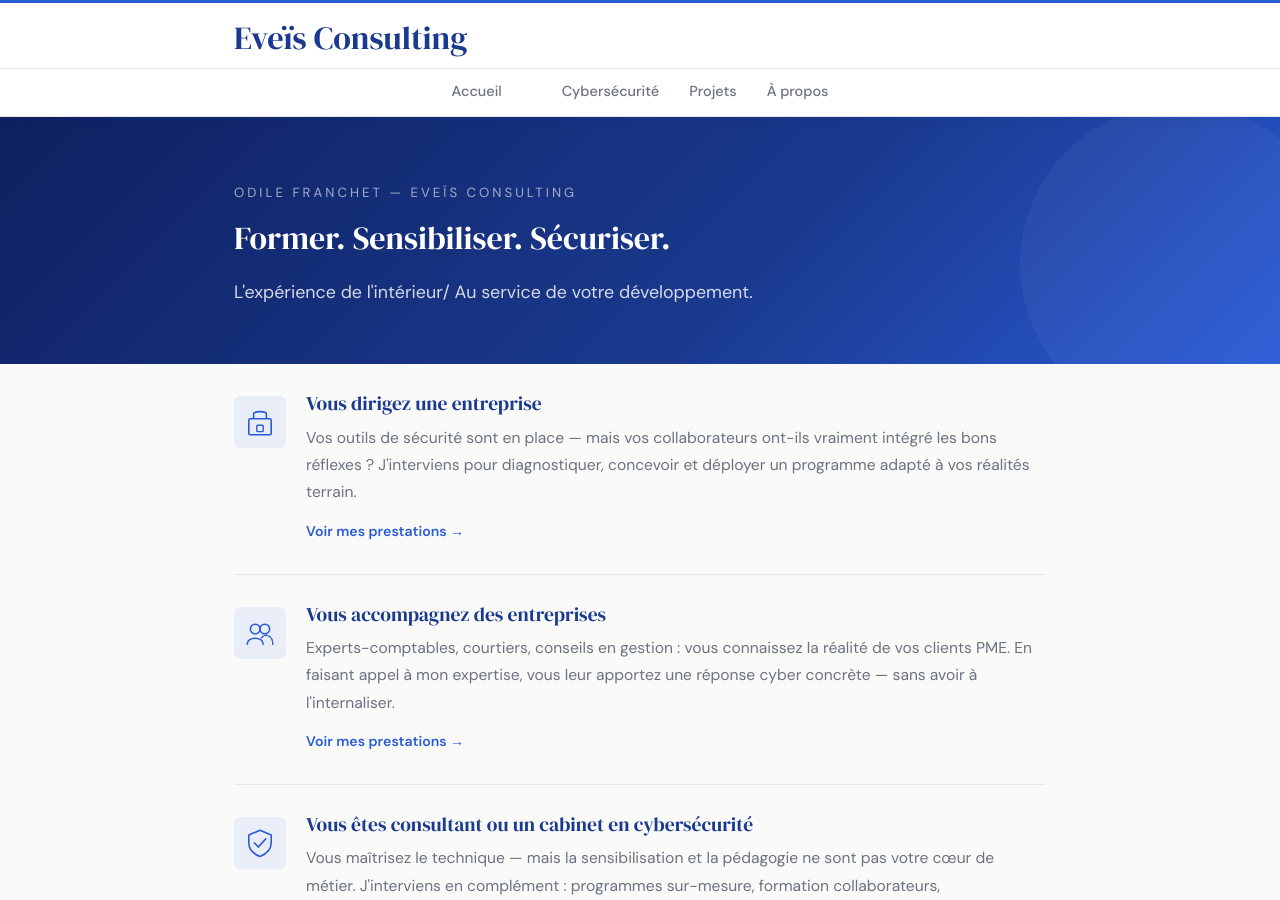
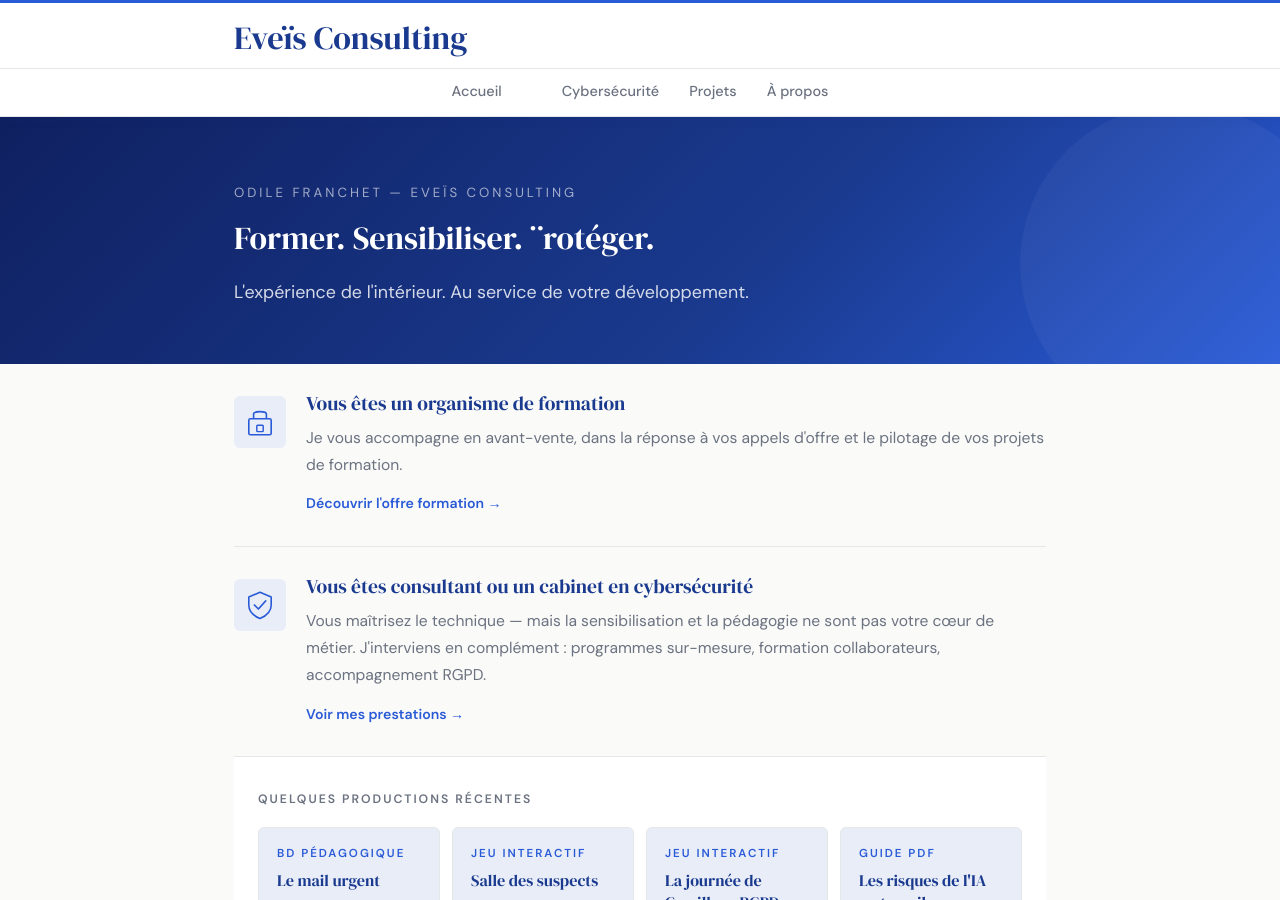
Before and after one commit to ofranchet73/eveis-consulting, a Jekyll site: the page built from index.md, in a window 1280 px wide and 900 px high. Built offline with Jekyll 4.4.1, drawn with Linux system fonts in a browser that asks for light colours; some of the changed text lies outside the part shown.

Commit message:
Update home.html

```diff
--- a/_layouts/home.html
+++ b/_layouts/home.html
@@ -4,8 +4,8 @@ layout: default
 <div class="hero">
   <div class="hero-inner">
     <p class="hero-eyebrow">Odile Franchet — Eveïs Consulting  </p>
-    <h1>Former. Sensibiliser. Sécuriser.</h1>
-    <p class="hero-sub">L'expérience de l'intérieur/ Au service de votre développement.</p>
+    <h1>Former. Sensibiliser. ¨rotéger.</h1>
+    <p class="hero-sub">L'expérience de l'intérieur. Au service de votre développement.</p>
   </div>
 </div>
 
@@ -21,29 +21,13 @@ layout: default
         </svg>
       </div>
       <div class="home-cible-text">
-        <h2>Vous dirigez une entreprise</h2>
-        <p>Vos outils de sécurité sont en place — mais vos collaborateurs ont-ils vraiment intégré les bons réflexes ? J'interviens pour diagnostiquer, concevoir et déployer un programme adapté à vos réalités terrain.</p>
-        <a href="/prestations.html" class="home-cible-lien">Voir mes prestations →</a>
+        <h2>Vous êtes un organisme de formation</h2>
+        <p>Je vous accompagne en avant-vente, dans la réponse à vos appels d'offre et le pilotage de vos projets de formation.</p>
+        <a href="/formation.html" class="home-cible-lien">Découvrir l'offre formation →</a>
       </div>
     </div>
 
-    <div class="home-cible">
-      <div class="home-cible-icon">
-        <svg viewBox="0 0 40 40" xmlns="http://www.w3.org/2000/svg" width="32" height="32">
-          <circle cx="14" cy="15" r="6" fill="none" stroke="#2a5bd7" stroke-width="2"/>
-          <circle cx="26" cy="15" r="6" fill="none" stroke="#2a5bd7" stroke-width="2"/>
-          <path d="M4 34 C4 24 24 24 24 34" fill="none" stroke="#2a5bd7" stroke-width="2" stroke-linecap="round"/>
-          <path d="M22 26 C24 21 36 21 36 34" fill="none" stroke="#2a5bd7" stroke-width="1.8" stroke-linecap="round" stroke-dasharray="3,2"/>
-        </svg>
-      </div>
-      <div class="home-cible-text">
-        <h2>Vous accompagnez des entreprises</h2>
-        <p>Experts-comptables, courtiers, conseils en gestion : vous connaissez la réalité de vos clients PME. En faisant appel à mon expertise, vous leur apportez une réponse cyber concrète — sans avoir à l'internaliser.</p>
-        <a href="/prestations.html" class="home-cible-lien">Voir mes prestations →</a>
-      </div>
-    </div>
-
-    <div class="home-cible">
+   <div class="home-cible">
       <div class="home-cible-icon">
         <svg viewBox="0 0 40 40" xmlns="http://www.w3.org/2000/svg" width="32" height="32">
           <path d="M20 4 L34 10 V20 C34 28 27 34 20 37 C13 34 6 28 6 20 V10 Z" fill="none" stroke="#2a5bd7" stroke-width="2" stroke-linejoin="round"/>
@@ -94,12 +78,6 @@ layout: default
           <line x1="28" y1="29" x2="28" y2="33" stroke="#2a5bd7" stroke-width="1.8" stroke-linecap="round"/>
         </svg>
       </div>
-      <div class="home-cible-text">
-        <h2>Vous voulez structurer une offre de formation</h2>
-        <p>Devenir prestataire de formation ou développer un catalogue interne ? Je vous accompagne de A à Z : agrément, ingénierie de l'offre, Qualiopi, positionnement commercial.</p>
-        <a href="/prestations.html" class="home-cible-lien">Voir mes prestations →</a>
-      </div>
-    </div>
 
     <div class="home-cible home-cible--cta">
       <p>Un projet ? Une questions ?  Parlons-en.</p>
```
